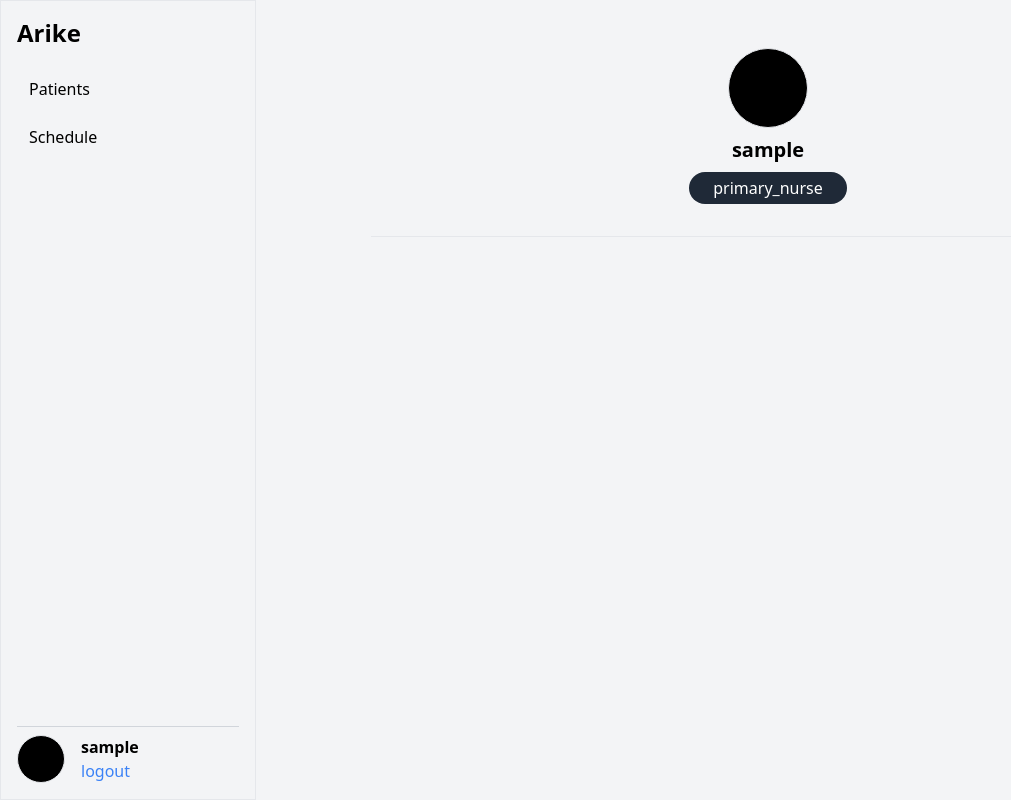
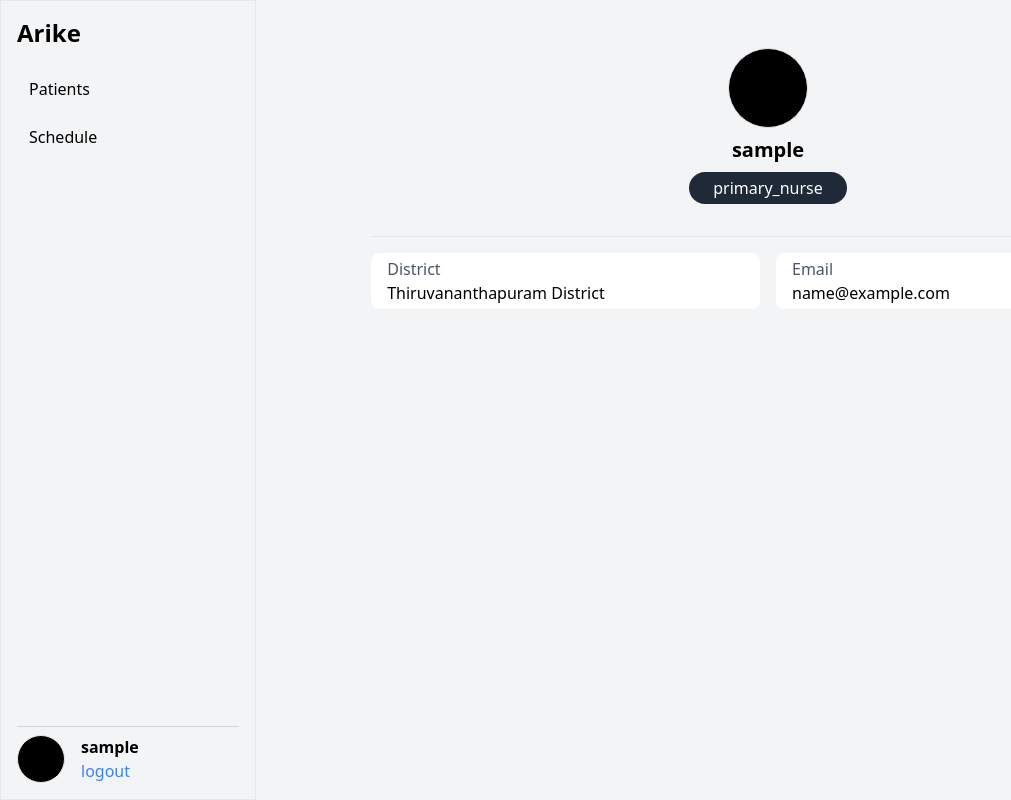
Before and after one commit to Ritesh-Aggarwal/arike, a Django app: page /profile in a window 1280 px wide. Shown: the whole page, without its empty margins (0-1011 px from the left). Run offline with Django 4.2, Linux system fonts and the light colour scheme; the visitor is signed in with stand-in values (Sample User, id 1); data comes from the database, SQL or seed files in the repository.

Commit message:
update profile page

```diff
--- a/arike/urls.py
+++ b/arike/urls.py
@@ -36,8 +36,9 @@ urlpatterns = [
     path('',LoginView.as_view()),
     path('logout',LogoutView.as_view()),
     path('profile',ProfileView.as_view()),
-    path('update-profile',UpdateProfileView.as_view()),
-    path('update-pass',UpdatePasswordView.as_view()),]
+    # path('update-profile',UpdateProfileView.as_view()),
+    # path('update-pass',UpdatePasswordView.as_view()),
+    ]
 urlpatterns += [
     path('users',UsersListView.as_view(), name='users'),
     path('user/<pk>',DetailUserView.as_view(), name='users'),
--- a/templates/users/profile.html
+++ b/templates/users/profile.html
@@ -6,4 +6,45 @@
         <div class="font-semibold text-xl text-center my-2">{{user.username}}</div>
         <div class="rounded-full py-1 px-6 bg-gray-800 text-white">{{user.get_role_display}}</div>
     </div>
-    {%endblock%}
+    <div class="grid grid-cols-2 gap-4 mt-4">
+        <!-- {%for name, value in user.get_fields%}
+        {% if value %}
+        <div class="border-0 bg-white rounded-lg flex flex-col p-1 pl-4 ">
+            <div class="text-gray-600">
+                {{name}}
+            </div>
+            {{value}}
+        </div>
+        {% endif %}
+        {%endfor%} -->
+        <div class="border-0 bg-white rounded-lg flex flex-col p-1 pl-4 ">
+            <div class="text-gray-600">
+                District
+            </div>
+            {{user.district}}
+        </div>
+        <div class="border-0 bg-white rounded-lg flex flex-col p-1 pl-4">
+            <div class="text-gray-600">
+                Email
+            </div>
+            {{user.email}}
+        </div>
+        {%if user.phone_number%}
+        <div class="border-0 bg-white rounded-lg flex flex-col p-1 pl-4">
+            <div class="text-gray-600">
+                Phone number
+            </div>
+            {{user.phone_number}}
+        </div>
+        {%endif%}
+        {%if user.facility%}
+        <div class="border-0 bg-white rounded-lg flex flex-col p-1 pl-4">
+            <div class="text-gray-600">
+                Facility
+            </div>
+            {{user.facility}}
+        </div>
+        {%endif%}
+    </div>
+</div>
+{%endblock%}
```
Also changed, not shown: app/forms.py (+5 -4 lines), app/models.py (+7 -0 lines), templates/users/update_profile.html (+9 -6 lines).
